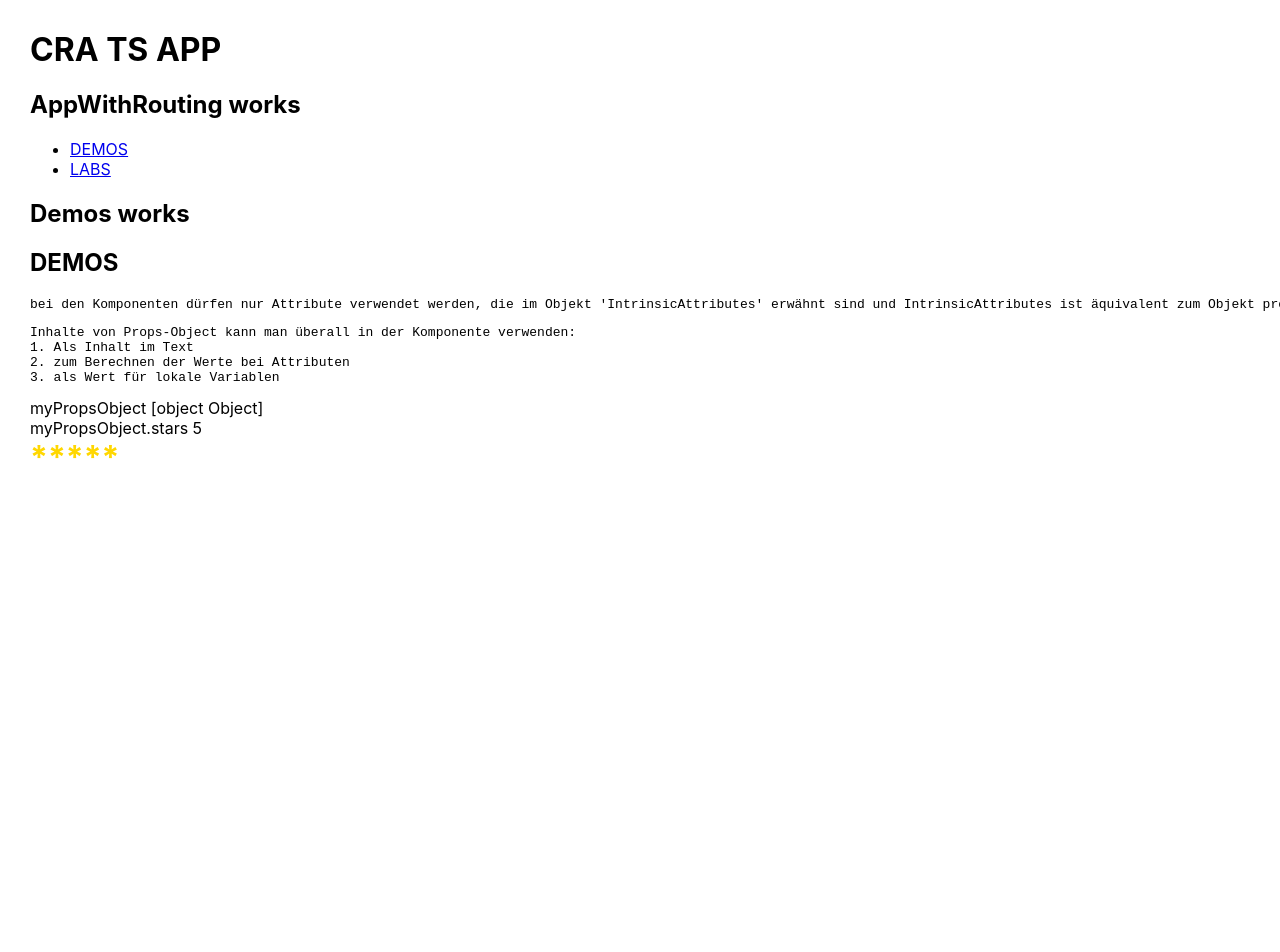
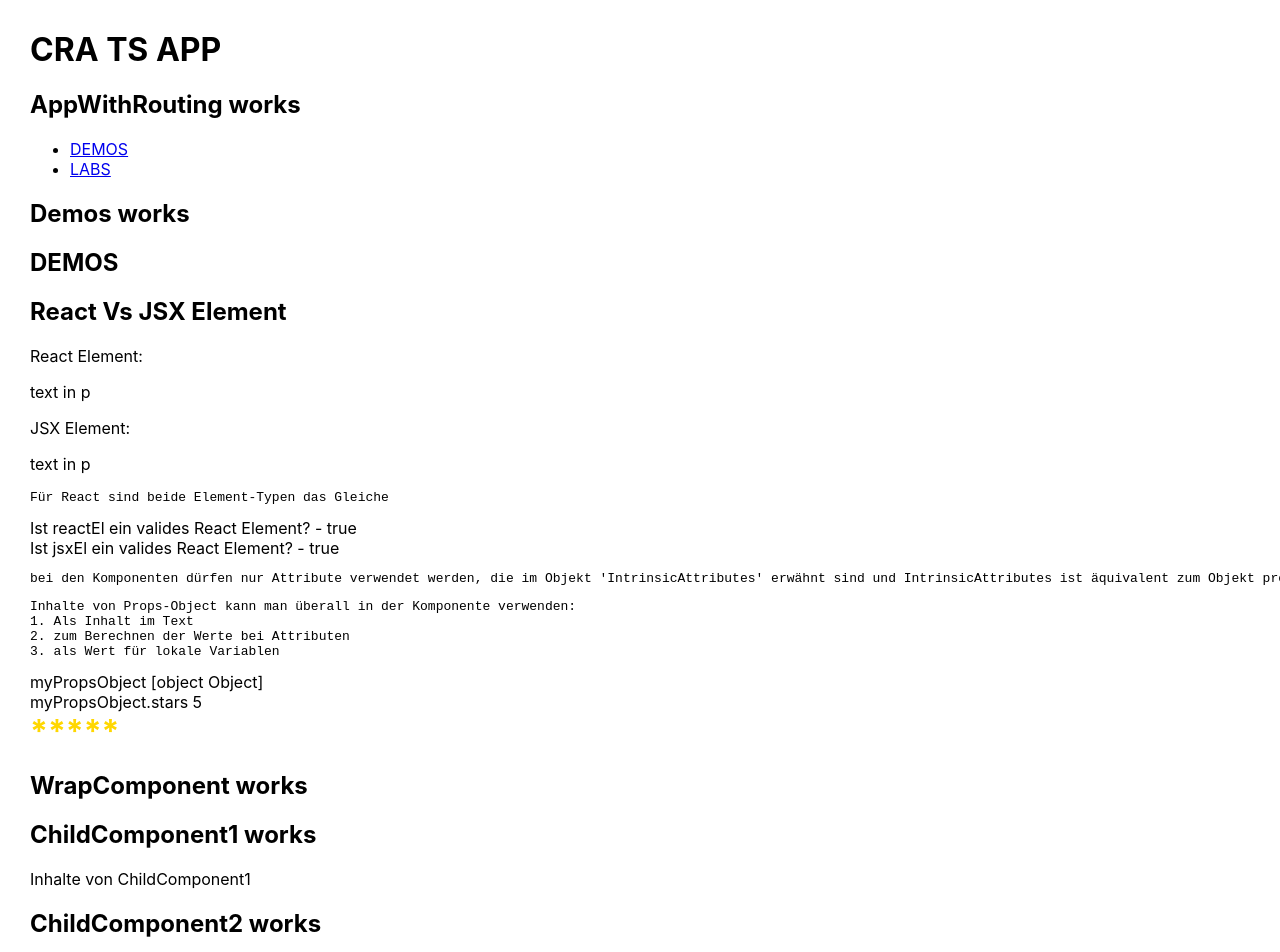
Before and after one commit to ppedvAG/2021-01-07-React-VC, a React (Create React App) app in the folder trainer/cra-ts/: page /demos in a window 1280 px wide. Shown: the top 952 px of the page. Before the commit the page ends 800 px from the top, so only its background shows below. Built offline with nearby package versions, Linux system fonts and the light colour scheme.

Commit message:
m110 props.children done

```diff
--- a/trainer/cra-ts/src/m100-routing/demos.tsx
+++ b/trainer/cra-ts/src/m100-routing/demos.tsx
@@ -7,9 +7,10 @@
 // import * as ComponentsObject from '../m30-tsx-intro/many-components';
 
 // m40-react-jsx-el
-// import ReactVsJSXEl from '../m40-react-jsx-el/react-vs-jsx-el';
+import ReactVsJSXEl from '../m40-react-jsx-el/react-vs-jsx-el';
 
 // m50-component-props
+import React from 'react';
 import Rating from '../m50-component-props/comp-props';
 
 
@@ -19,7 +20,10 @@ import Rating from '../m50-component-props/comp-props';
 // m80-hooks
 // import { UseEffectDemo, UseStateDemo } from '../m80-hooks/hooks';
 
-import { InputDemo } from '../m90-forms/forms';
+// import { InputDemo } from '../m90-forms/forms';
+
+// m110
+import WrapComponent from '../m110-comp-composition/props-children'
 
 export default function Demos() {
   return (
@@ -45,7 +49,7 @@ export default function Demos() {
     <ComponentsObject.Component2 /> */}
 
       {/* m40-react-jsx-el */}
-    {/* <ReactVsJSXEl /> */}
+      <ReactVsJSXEl />
 
       {/* m50-component-props */}
       <pre>
@@ -65,6 +69,9 @@ export default function Demos() {
 
       {/* m90-forms */}
       {/* <InputDemo /> */}
+
+      {/* m110-composition */}
+      <WrapComponent />
     </>
   )
 }
--- /dev/null
+++ b/trainer/cra-ts/src/m110-comp-composition/props-children.tsx
@@ -0,0 +1,33 @@
+export default function WrapComponent() {
+    return (
+        <>
+            <h2>WrapComponent works</h2>
+            <ChildComponent1>
+                <div>Inhalte von ChildComponent1</div>
+            </ChildComponent1>
+            <ChildComponent2>
+                <div>Inhalte von ChildComponent2</div>
+            </ChildComponent2>
+        </>
+    )
+}
+
+export function ChildComponent1(props: any) {
+    return (
+        <>
+            <h2>ChildComponent1 works</h2>
+            <div>
+                {props.children}
+            </div>
+        </>
+    )
+}
+
+export function ChildComponent2(props: any) {
+    return (
+        <>
+            <h2>ChildComponent2 works</h2>
+            {props.children}
+        </>
+    )
+}
--- a/trainer/cra-ts/src/m40-react-jsx-el/react-vs-jsx-el.tsx
+++ b/trainer/cra-ts/src/m40-react-jsx-el/react-vs-jsx-el.tsx
@@ -2,7 +2,7 @@ import React, { DetailedReactHTMLElement } from 'react'
 
 export default function ReactVsJSXEl() {
     // react el
-    let reactEl = React.createElement('div', { id: 'divId' }, 'text in div')
+    let reactEl = React.createElement('div', { id: 'divId' }, <div>'text in div'</div>)
     let reactElProps = Object.entries(reactEl)
     console.log('reactElProps', reactElProps)
     console.log('reactEl', reactEl)
@@ -28,6 +28,7 @@ export default function ReactVsJSXEl() {
 
     return (
         <>
+        <h2>React Vs JSX Element</h2>
             <div>React Element: {reactEl}</div>
             <div>JSX Element: {jsxEl}</div>
             <pre>
```
Also changed, not shown: 2 other files (tests, documents, lock files or other folders). Lines whose indentation alone changed are shown as unchanged.
